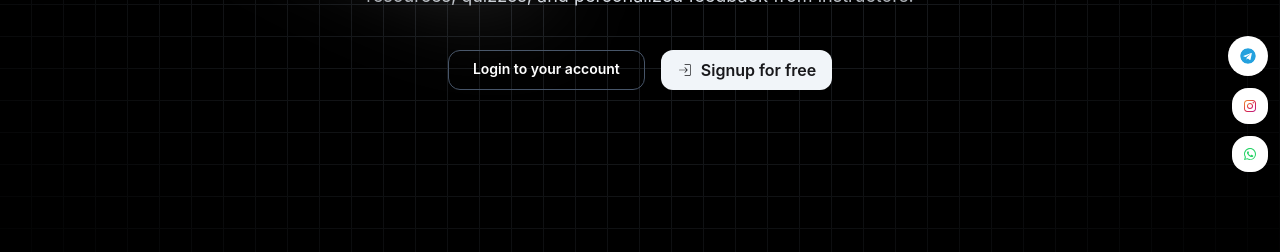
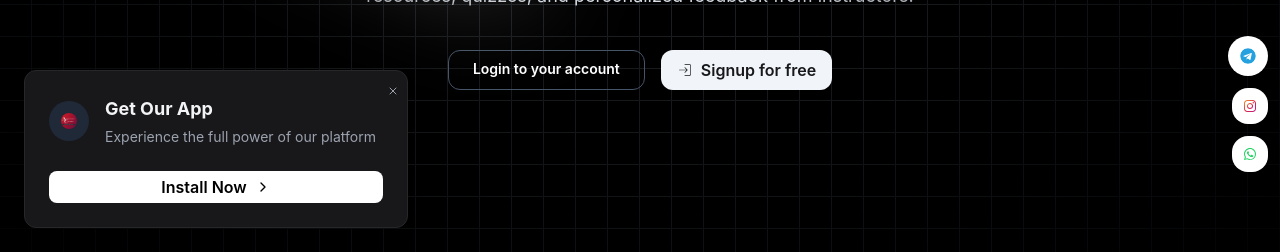
Before and after one commit to Sundanpatyad/AC_MERN, a React (Vite) app in the folder frontend/: page / in a window 1280 px wide. Shown: the part 548-800 px from the top of the page. Built offline with nearby package versions, Linux system fonts and the light colour scheme; no server answers; a web font is replaced by a local one.

Commit message:
push final

```diff
--- a/frontend/src/components/common/Navbar.jsx
+++ b/frontend/src/components/common/Navbar.jsx
@@ -296,9 +296,9 @@ const Navbar = () => {
 
             {/* Spacer to prevent content from being hidden behind the navbar */}
             <div className="h-[64px] md:h-[72px]"></div>
-            {deferredPrompt &&
+            {/* {deferredPrompt &&  */}
             <InstallApp handleInstall={handleInstallClick}/>
-             }
+             {/* }  */}
 
             {/* Search Modal */}
             {isSearchModalOpen && (
--- a/frontend/src/components/core/HomePage/installApp.jsx
+++ b/frontend/src/components/core/HomePage/installApp.jsx
@@ -41,7 +41,7 @@ export default function InstallApp({handleInstall}) {
                     animate={{ opacity: 1, y: 0 }}
                     exit={{ opacity: 0, y: 50 }}
                     transition={{ duration: 0.3 }}
-                    className={`fixed z-40 bg-zinc-900 md:left-6 rounded-xl shadow-lg bottom-14 md:bottom-6 overflow-hidden border border-gray-800 ${isMobile ? 'bottom-0 left-0 right-0 m-4' : 'bottom-4 right-4 w-full max-w-sm'}`}
+                    className={`fixed z-40 bg-zinc-900 md:left-6 rounded-xl shadow-lg bottom-14 md:bottom-6 overflow-hidden border border-zinc-800 ${isMobile ? 'bottom-0 left-0 right-0 m-4' : 'bottom-4 right-4 w-full max-w-sm'}`}
                 >
                     <div className="relative p-4 sm:p-6">
                         <div className="absolute top-2 right-2">
```
